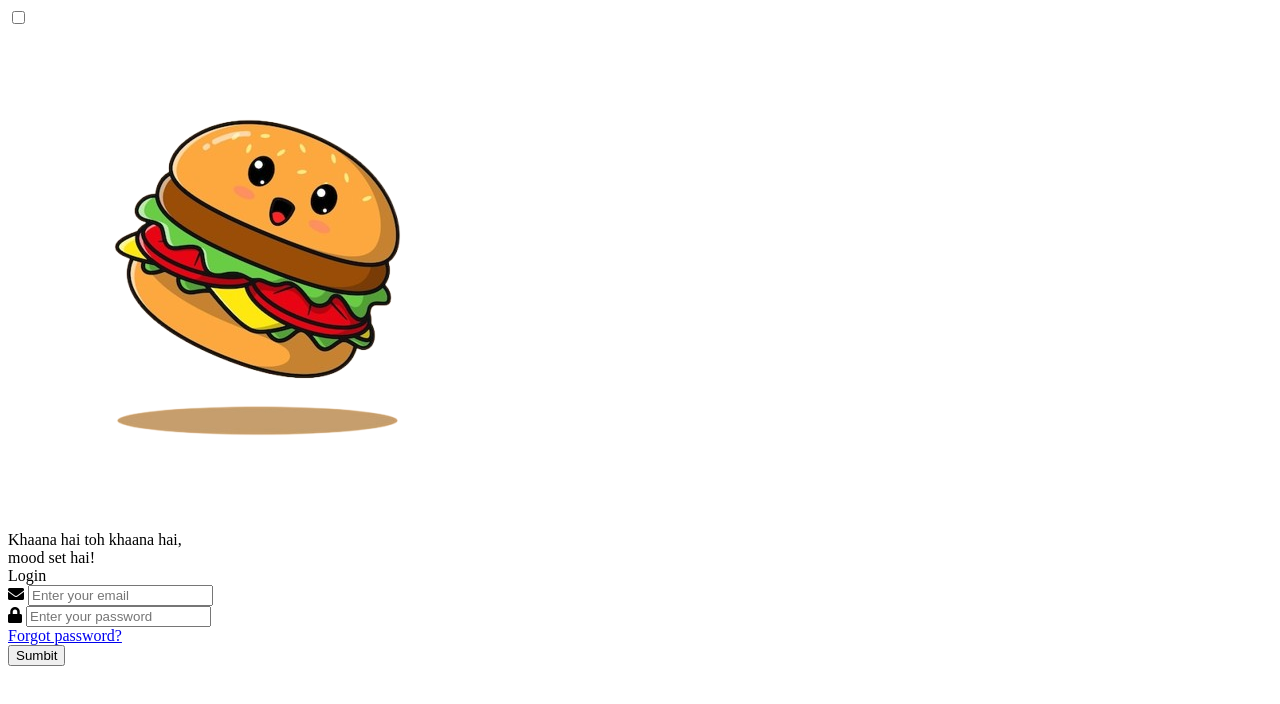
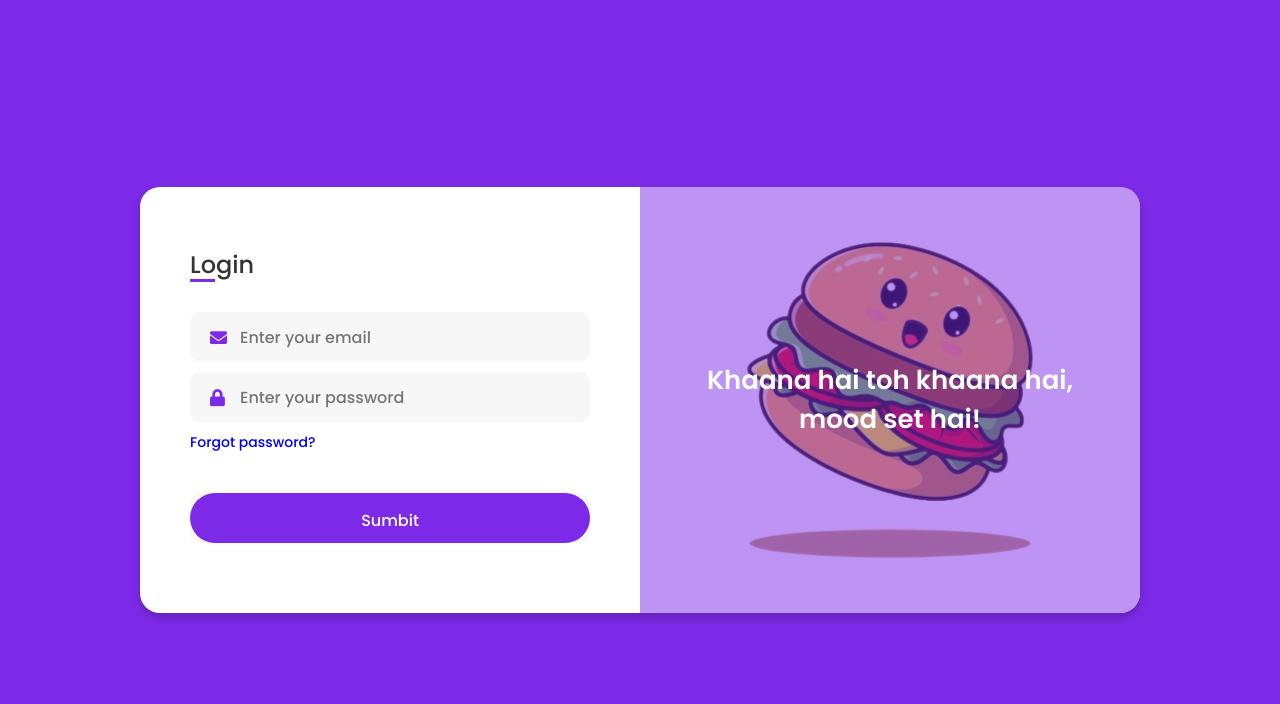
Before and after one commit to anshxika/chammuch, a plain HTML site: page Login.html in a window 1280 px wide. Drawn offline with Linux system fonts and the light colour scheme.

Commit message:
css folder

```diff
--- a/Login.html
+++ b/Login.html
@@ -3,7 +3,7 @@
   <head>
     <meta charset="UTF-8">
     <title>Login</title>
-    <link rel="stylesheet" href="style.css">
+    <link rel="stylesheet" href="./css files/login.css">
     <link rel="stylesheet" href="https://cdnjs.cloudflare.com/ajax/libs/font-awesome/5.15.3/css/all.min.css">
     <meta name="viewport" content="width=device-width, initial-scale=1.0">
    </head>
--- a/about.html
+++ b/about.html
@@ -9,7 +9,7 @@
     <link rel="preconnect" href="https://fonts.gstatic.com" crossorigin>
     <link href="https://fonts.googleapis.com/css2?family=DynaPuff:wght@400..700&display=swap" rel="stylesheet">
 
-    <link rel="stylesheet" href="about.css">
+    <link rel="stylesheet" href="./css files/about.css">
 </head>
 <body>
     <section id="about">
```
Also changed, not shown: sign_up.html (+1 -1 lines), css files/about.css (renamed from about.css), css files/login.css (renamed from login.css), css files/signup.css (renamed from signup.css).
